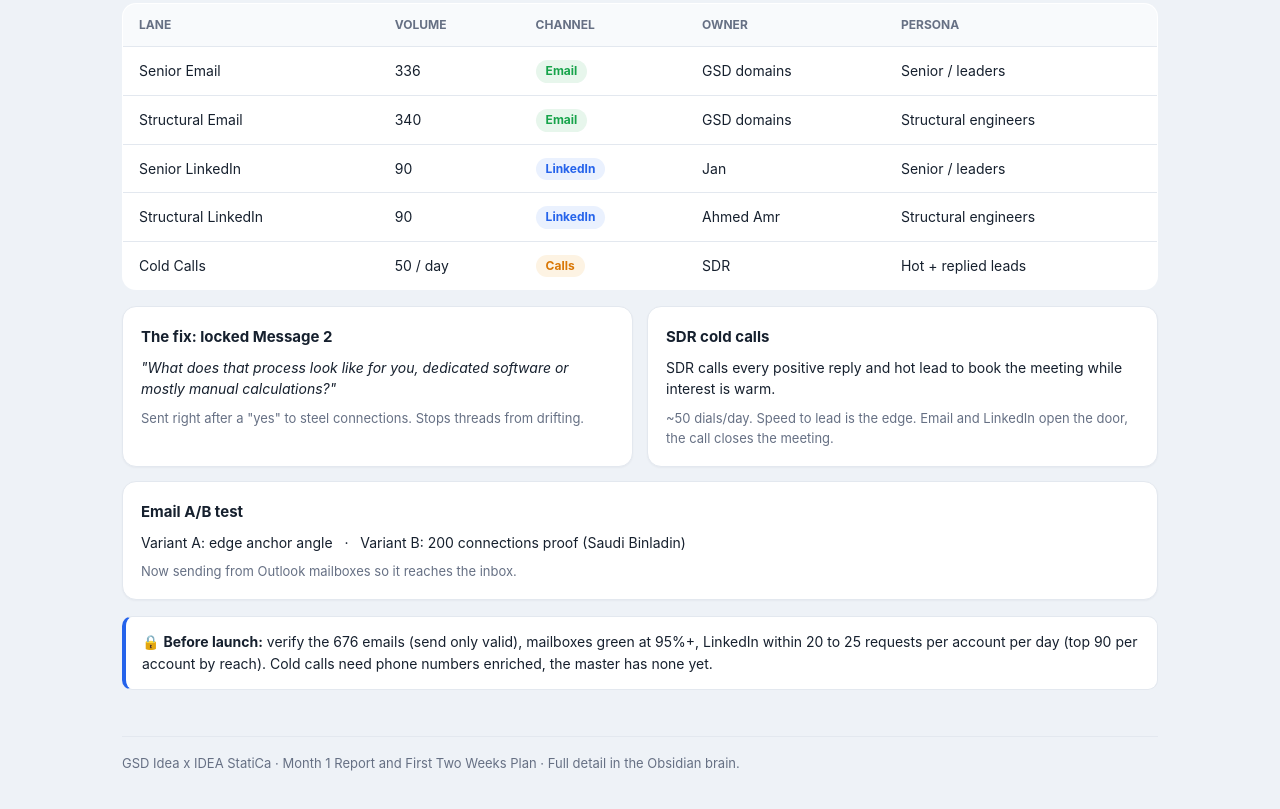
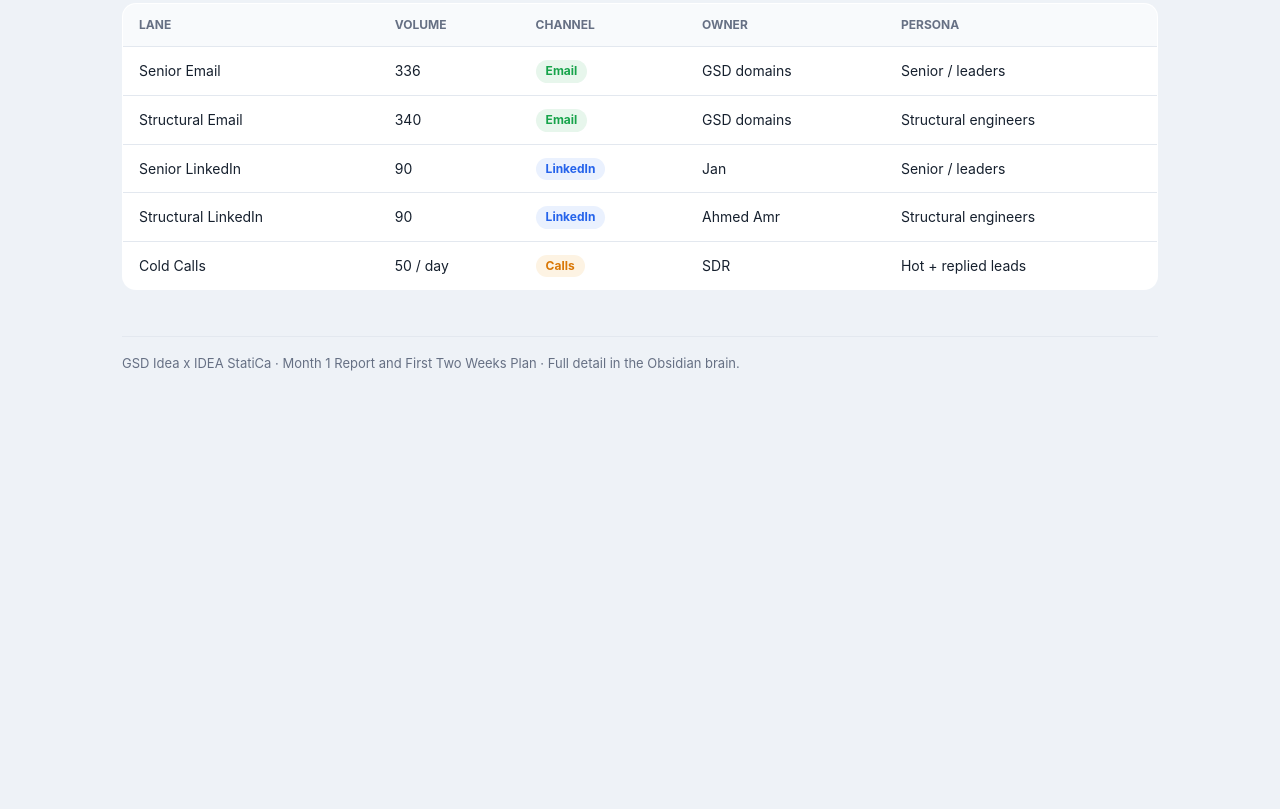
Before and after one commit to amribrahim-Rev/GSD-dashboard, a website: page index.html in a window 1280 px wide. Shown: the part 1438-2247 px from the top of the page. After the commit the page ends 1902 px from the top, so only its background shows below. Drawn offline with Linux system fonts and the light colour scheme.

Commit message:
Remove cards/notes block below First Two Weeks table

```diff
--- a/index.html
+++ b/index.html
@@ -93,12 +93,6 @@
       <tr><td>Structural LinkedIn</td><td>90</td><td><span class="pill p-blue">LinkedIn</span></td><td>Ahmed Amr</td><td>Structural engineers</td></tr>
       <tr><td>Cold Calls</td><td>50 / day</td><td><span class="pill p-amber">Calls</span></td><td>SDR</td><td>Hot + replied leads</td></tr>
     </table>
-    <div class="grid2" style="margin-top:16px">
-      <div class="card"><div style="font-weight:700;margin-bottom:8px">The fix: locked Message 2</div><div style="font-size:14px;font-style:italic">"What does that process look like for you, dedicated software or mostly manual calculations?"</div><div style="font-size:13px;color:var(--mut);margin-top:8px">Sent right after a "yes" to steel connections. Stops threads from drifting.</div></div>
-      <div class="card"><div style="font-weight:700;margin-bottom:8px">SDR cold calls</div><div style="font-size:14px">SDR calls every positive reply and hot lead to book the meeting while interest is warm.</div><div style="font-size:13px;color:var(--mut);margin-top:8px">~50 dials/day. Speed to lead is the edge. Email and LinkedIn open the door, the call closes the meeting.</div></div>
-    </div>
-    <div class="card" style="margin-top:14px"><div style="font-weight:700;margin-bottom:8px">Email A/B test</div><div style="font-size:14px">Variant A: edge anchor angle &nbsp; · &nbsp; Variant B: 200 connections proof (Saudi Binladin)</div><div style="font-size:13px;color:var(--mut);margin-top:8px">Now sending from Outlook mailboxes so it reaches the inbox.</div></div>
-    <div class="note" style="margin-top:16px">🔒 <b>Before launch:</b> verify the 676 emails (send only valid), mailboxes green at 95%+, LinkedIn within 20 to 25 requests per account per day (top 90 per account by reach). Cold calls need phone numbers enriched, the master has none yet.</div>
   </div>
   <div class="foot">GSD Idea x IDEA StatiCa · Month 1 Report and First Two Weeks Plan · Full detail in the Obsidian brain.</div>
 </div>
```
